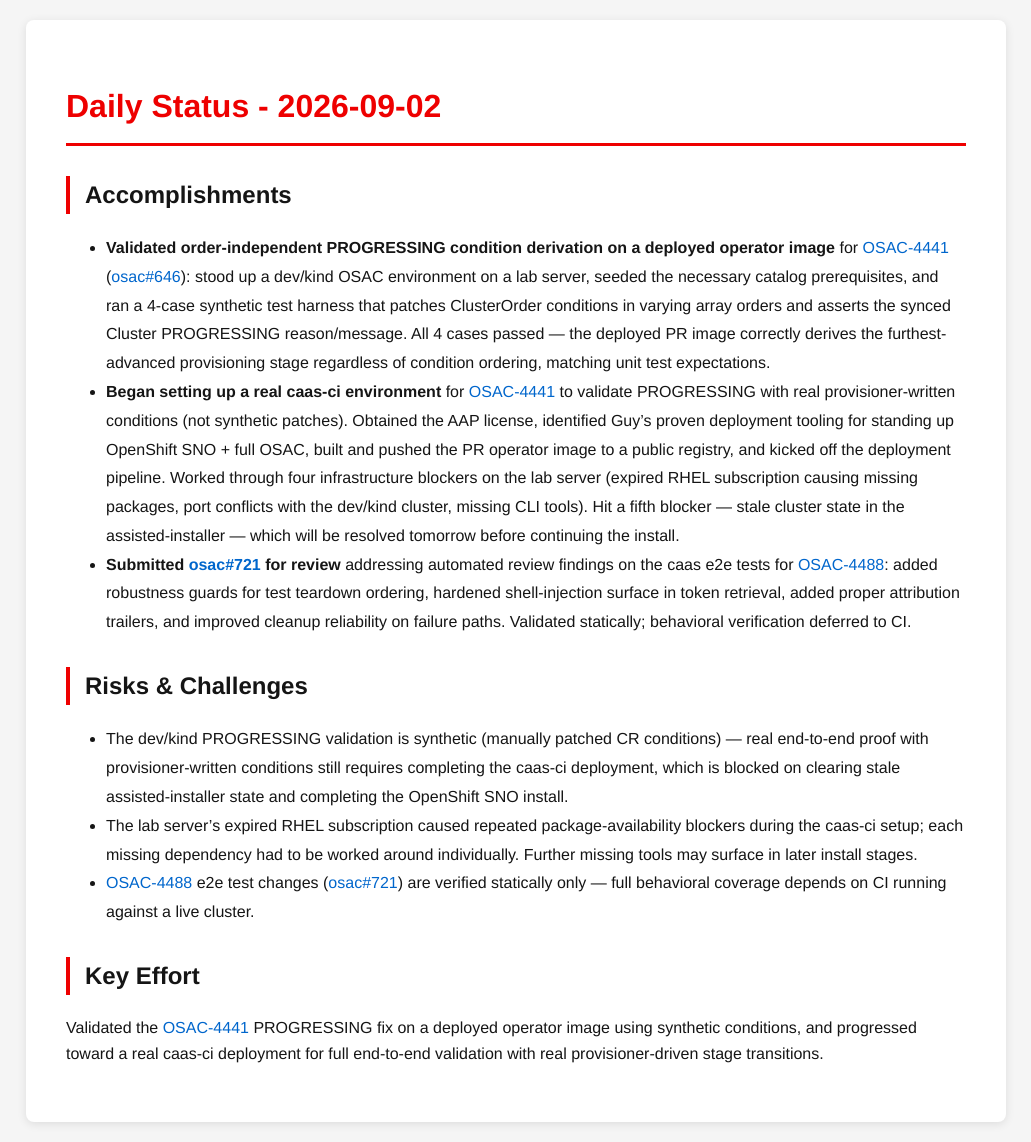
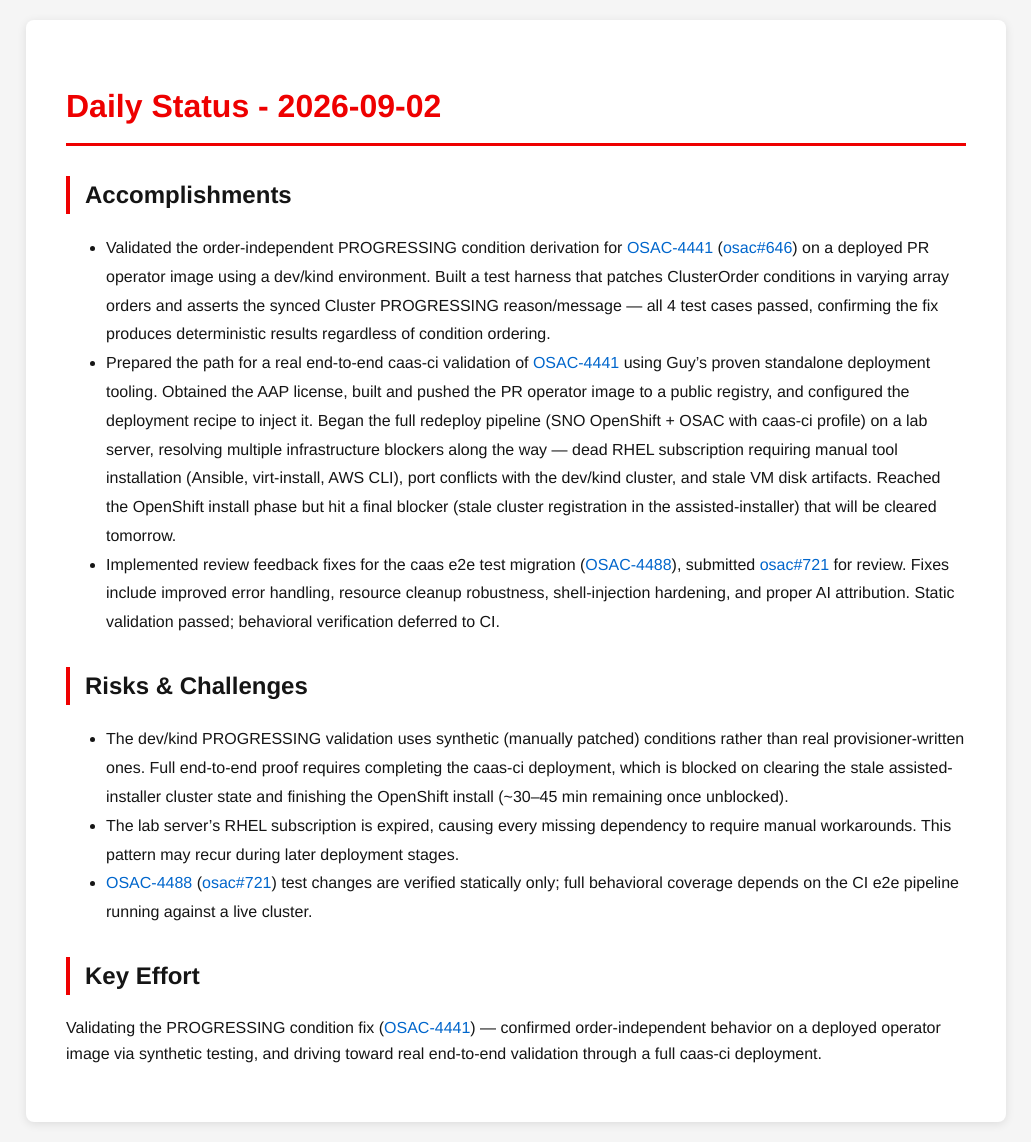
Before and after one commit to tzvatot/daily-status, a Jekyll site: the page built from 2026-09-02.md, in a window 1280 px wide. Shown: the whole page, without its empty margins (124-1155 px from the left). Built offline with Jekyll 4.4.1, drawn with Linux system fonts in a browser that asks for light colours.

Commit message:
Daily status update - 2026-09-02

```diff
--- a/2026-09-02.md
+++ b/2026-09-02.md
@@ -8,16 +8,16 @@
 
 ## Accomplishments
 
-- **Validated order-independent PROGRESSING condition derivation on a deployed operator image** for [OSAC-4441](https://redhat.atlassian.net/browse/OSAC-4441) ([osac#646](https://github.com/osac-project/osac/pull/646)): stood up a dev/kind OSAC environment on a lab server, seeded the necessary catalog prerequisites, and ran a 4-case synthetic test harness that patches ClusterOrder conditions in varying array orders and asserts the synced Cluster PROGRESSING reason/message. All 4 cases passed — the deployed PR image correctly derives the furthest-advanced provisioning stage regardless of condition ordering, matching unit test expectations.
-- **Began setting up a real caas-ci environment** for [OSAC-4441](https://redhat.atlassian.net/browse/OSAC-4441) to validate PROGRESSING with real provisioner-written conditions (not synthetic patches). Obtained the AAP license, identified Guy's proven deployment tooling for standing up OpenShift SNO + full OSAC, built and pushed the PR operator image to a public registry, and kicked off the deployment pipeline. Worked through four infrastructure blockers on the lab server (expired RHEL subscription causing missing packages, port conflicts with the dev/kind cluster, missing CLI tools). Hit a fifth blocker — stale cluster state in the assisted-installer — which will be resolved tomorrow before continuing the install.
-- **Submitted [osac#721](https://github.com/osac-project/osac/pull/721) for review** addressing automated review findings on the caas e2e tests for [OSAC-4488](https://redhat.atlassian.net/browse/OSAC-4488): added robustness guards for test teardown ordering, hardened shell-injection surface in token retrieval, added proper attribution trailers, and improved cleanup reliability on failure paths. Validated statically; behavioral verification deferred to CI.
+- Validated the order-independent PROGRESSING condition derivation for [OSAC-4441](https://redhat.atlassian.net/browse/OSAC-4441) ([osac#646](https://github.com/osac-project/osac/pull/646)) on a deployed PR operator image using a dev/kind environment. Built a test harness that patches ClusterOrder conditions in varying array orders and asserts the synced Cluster PROGRESSING reason/message — all 4 test cases passed, confirming the fix produces deterministic results regardless of condition ordering.
+- Prepared the path for a real end-to-end caas-ci validation of [OSAC-4441](https://redhat.atlassian.net/browse/OSAC-4441) using Guy's proven standalone deployment tooling. Obtained the AAP license, built and pushed the PR operator image to a public registry, and configured the deployment recipe to inject it. Began the full redeploy pipeline (SNO OpenShift + OSAC with caas-ci profile) on a lab server, resolving multiple infrastructure blockers along the way — dead RHEL subscription requiring manual tool installation (Ansible, virt-install, AWS CLI), port conflicts with the dev/kind cluster, and stale VM disk artifacts. Reached the OpenShift install phase but hit a final blocker (stale cluster registration in the assisted-installer) that will be cleared tomorrow.
+- Implemented review feedback fixes for the caas e2e test migration ([OSAC-4488](https://redhat.atlassian.net/browse/OSAC-4488)), submitted [osac#721](https://github.com/osac-project/osac/pull/721) for review. Fixes include improved error handling, resource cleanup robustness, shell-injection hardening, and proper AI attribution. Static validation passed; behavioral verification deferred to CI.
 
 ## Risks & Challenges
 
-- The dev/kind PROGRESSING validation is synthetic (manually patched CR conditions) — real end-to-end proof with provisioner-written conditions still requires completing the caas-ci deployment, which is blocked on clearing stale assisted-installer state and completing the OpenShift SNO install.
-- The lab server's expired RHEL subscription caused repeated package-availability blockers during the caas-ci setup; each missing dependency had to be worked around individually. Further missing tools may surface in later install stages.
-- [OSAC-4488](https://redhat.atlassian.net/browse/OSAC-4488) e2e test changes ([osac#721](https://github.com/osac-project/osac/pull/721)) are verified statically only — full behavioral coverage depends on CI running against a live cluster.
+- The dev/kind PROGRESSING validation uses synthetic (manually patched) conditions rather than real provisioner-written ones. Full end-to-end proof requires completing the caas-ci deployment, which is blocked on clearing the stale assisted-installer cluster state and finishing the OpenShift install (~30–45 min remaining once unblocked).
+- The lab server's RHEL subscription is expired, causing every missing dependency to require manual workarounds. This pattern may recur during later deployment stages.
+- [OSAC-4488](https://redhat.atlassian.net/browse/OSAC-4488) ([osac#721](https://github.com/osac-project/osac/pull/721)) test changes are verified statically only; full behavioral coverage depends on the CI e2e pipeline running against a live cluster.
 
 ## Key Effort
 
-Validated the [OSAC-4441](https://redhat.atlassian.net/browse/OSAC-4441) PROGRESSING fix on a deployed operator image using synthetic conditions, and progressed toward a real caas-ci deployment for full end-to-end validation with real provisioner-driven stage transitions.
+Validating the PROGRESSING condition fix ([OSAC-4441](https://redhat.atlassian.net/browse/OSAC-4441)) — confirmed order-independent behavior on a deployed operator image via synthetic testing, and driving toward real end-to-end validation through a full caas-ci deployment.
```
